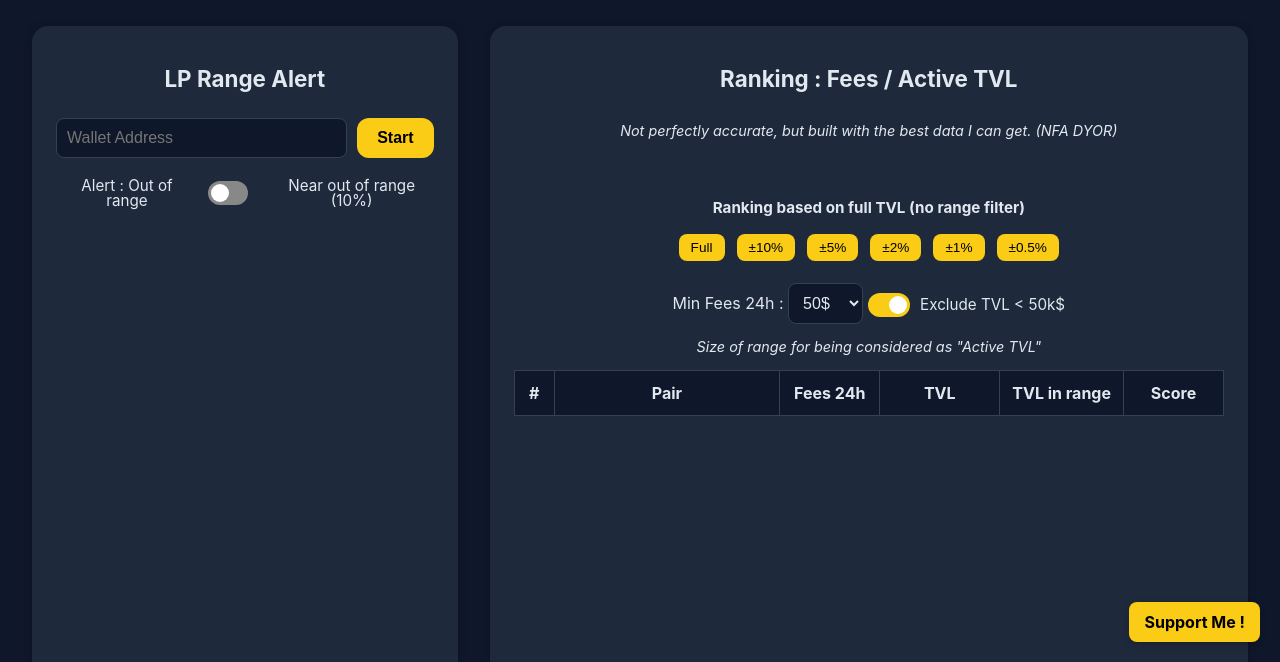
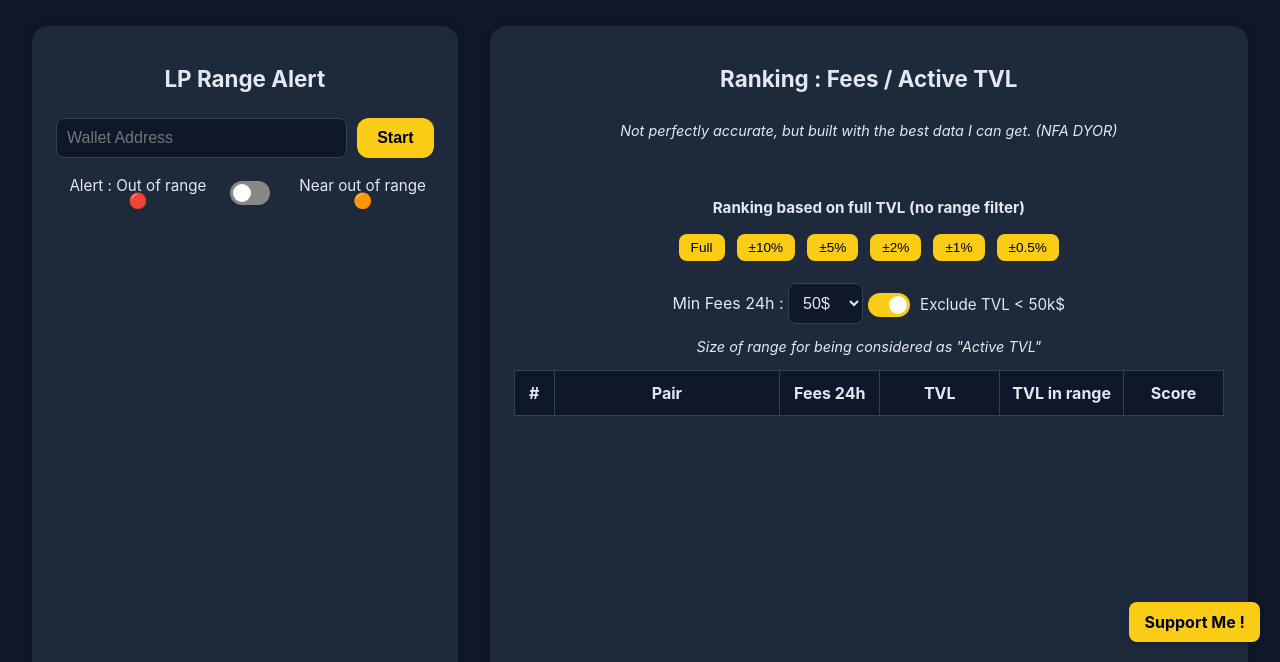
Before and after one commit to Tom-Bini/Prjx-alert, a plain HTML site: page index.html in a window 1280 px wide. Shown: the part 138-800 px from the top of the page. Drawn offline with nearby package versions, Linux system fonts and the light colour scheme; no server answers; a script that the page names is missing.

Commit message:
Changed UI

```diff
--- a/index.html
+++ b/index.html
@@ -28,12 +28,12 @@
                 <button onclick="startMonitoring()">Start</button>
             </div>
             <div style="display: flex; align-items: center; gap: 16px; margin-top: 10px;">
-                <span class="switch-label">Alert : Out of range</span>
+                <span class="switch-label">Alert : Out of range 🔴</span>
                 <label class="switch">
                     <input type="checkbox" id="warnNearRange">
                     <span class="slider"></span>
                 </label>
-                <span class="switch-label">Near out of range (10%)</span>
+                <span class="switch-label">Near out of range 🟠</span>
             </div>
             <div id="points" style="margin-top: 10px; font-size: 1.1em;"></div>
             <div id="positions"></div>
```
